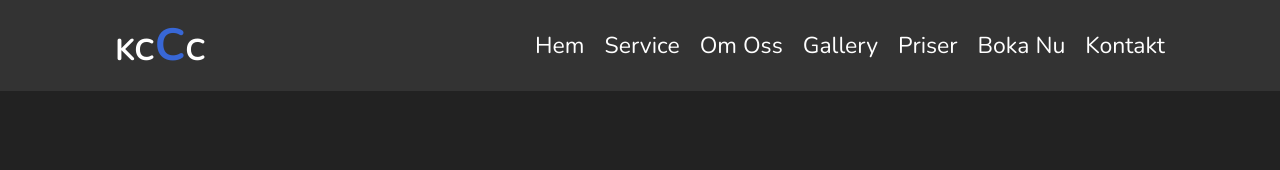
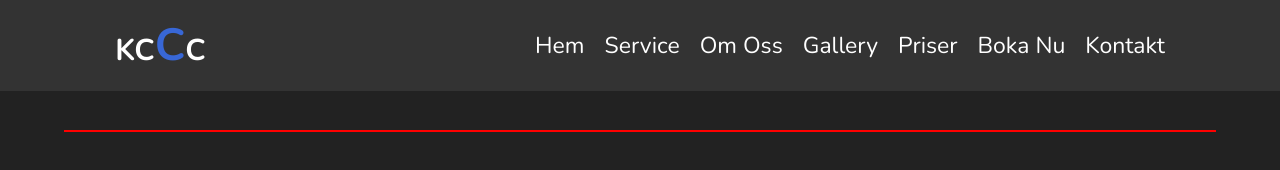
Before and after one commit to MiladGezabi/individuel-projekt-htmlcss, a plain HTML site: page Ny mapp/index.html in a window 1280 px wide. Drawn offline with nearby package versions, Linux system fonts and the light colour scheme.

```diff
--- a/Ny mapp/style.css
+++ b/Ny mapp/style.css
@@ -91,7 +91,19 @@ body {
 #check {
   display: none;
 }
+
 /* Här slutar stylekoden för header */
+
+
+main {
+  width: 90%;
+  margin-left: auto;
+  margin-right: auto;
+  margin-top: 13rem;
+  border: 1px solid red;
+}
+
+/* Här börjar stylekoden för hero/Hem delen */
 
 
 
```
Also changed, not shown: Ny mapp/index.html (+1 -0 lines), Ny mapp/img/persontalking.jpg (added), Ny mapp/img/persontalking2.jpg (added), Ny mapp/img/tedbillG.jpg (added).
